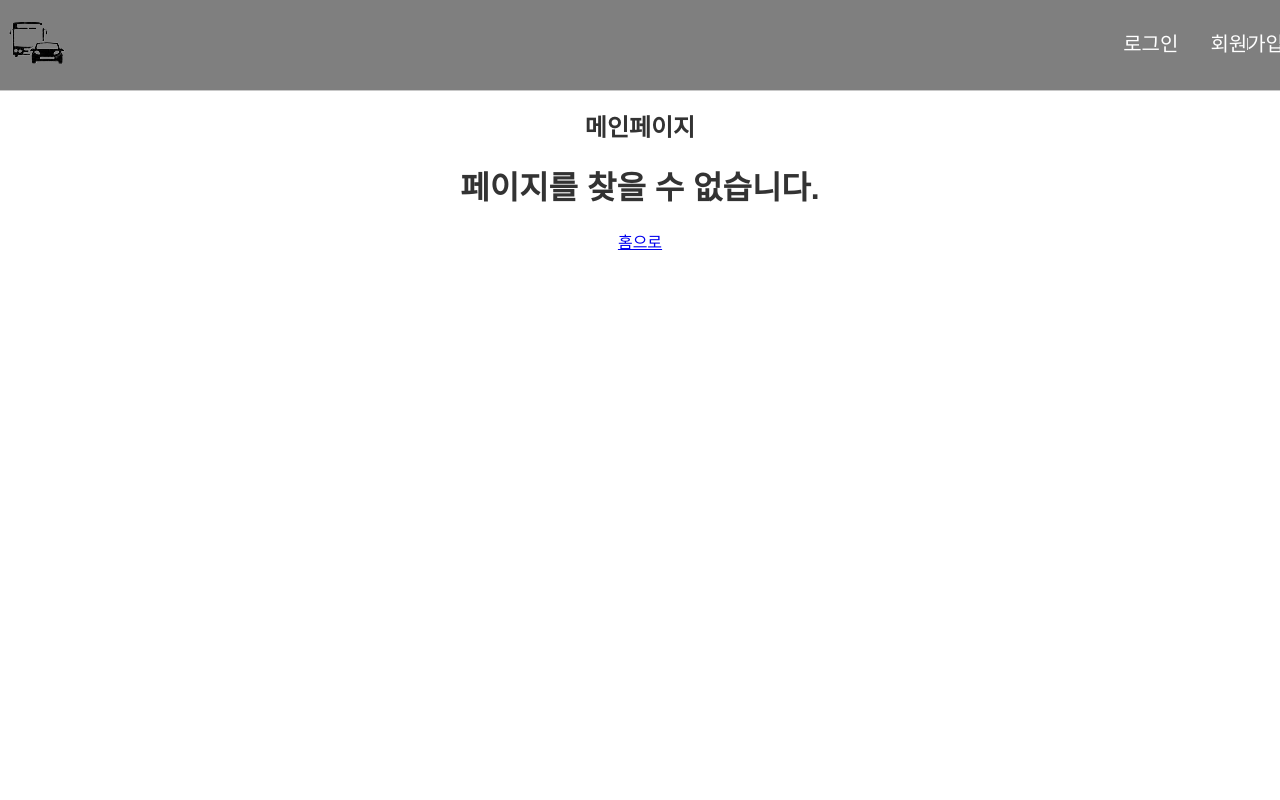
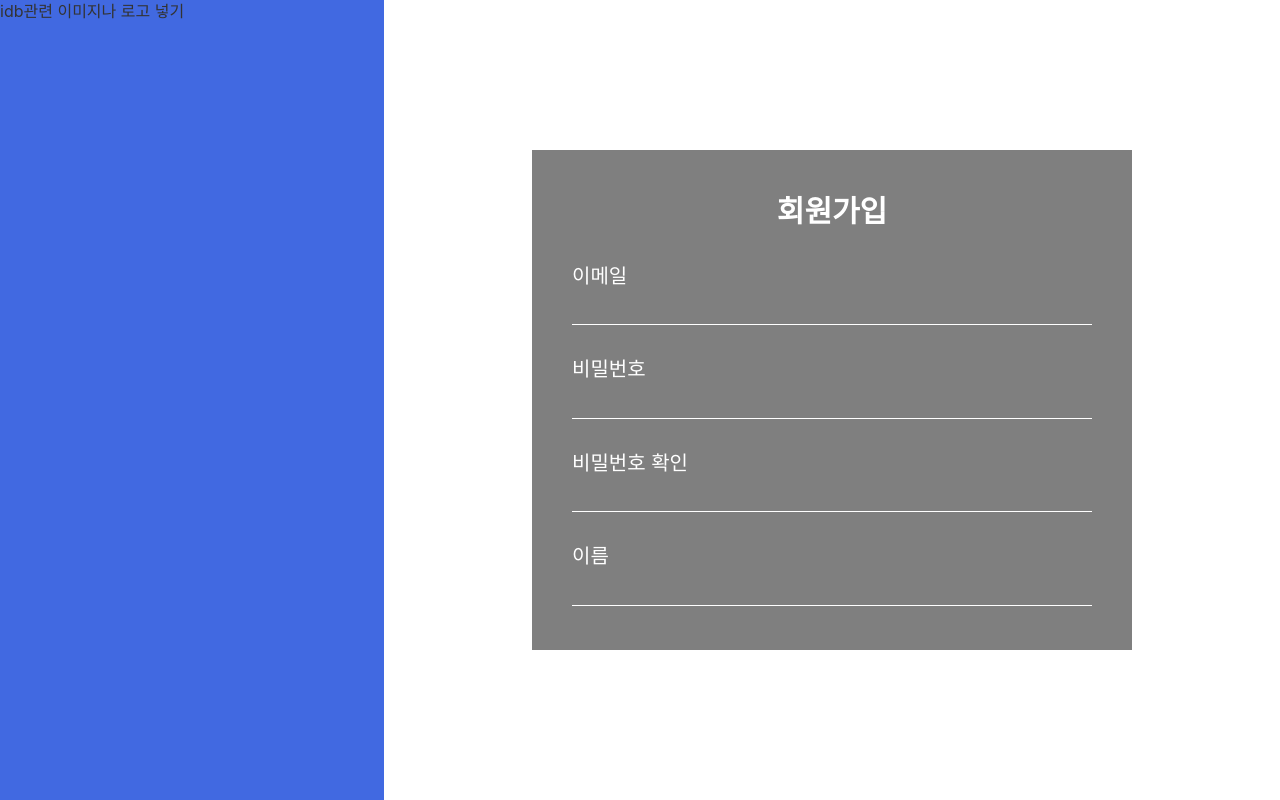
Before and after one commit to kmsdoit/WorkReportWithVueAndGo, a Vue app in the folder frontend/: page /register in a window 1280 px wide. Built offline with nearby package versions, Linux system fonts and the light colour scheme.

Commit message:
register구현중

```diff
--- a/frontend/package.json
+++ b/frontend/package.json
@@ -8,6 +8,7 @@
     "lint": "vue-cli-service lint"
   },
   "dependencies": {
+    "axios": "^0.27.2",
     "core-js": "^3.6.5",
     "vue": "^3.0.0",
     "vue-router": "^4.0.16"
--- a/frontend/src/App.vue
+++ b/frontend/src/App.vue
@@ -1,15 +1,15 @@
 <template>
+  <!-- NavBar는 로그인 성공한 후 메인페이지에서 보여주자. -->
+  <!-- <NavBar/> -->
 
-  <NavBar/>
 
-  <h2>메인페이지</h2>
   <router-view></router-view>
 
 
 </template>
 
 <script>
-import NavBar from './components/NavBar.vue'
+// import NavBar from './components/NavBar.vue'
 
 export default {
   name: 'App',
@@ -19,7 +19,7 @@ export default {
     }
   },
   components: {
-    NavBar,
+    // NavBar,
 }
 }
 </script>
--- a/frontend/src/components/Login.vue
+++ b/frontend/src/components/Login.vue
@@ -2,7 +2,7 @@
   <div class='login-container'>
     <div class="login-box">
       <h2>로그인</h2>
-        <form>
+        <form @submit.prevent="doLogin">
           <div class="user-box">
             <input id="userID" type="text" name="" required="" v-model="userId"/>
             <label>이메일</label>
@@ -11,12 +11,12 @@
             <input id="userPW" type="password" name="" required="" v-model="userPw"/>
             <label>비밀번호</label>
           </div>
-          <button class='login-btn' @click="doLogin()">로그인</button>
+          <button type="submit" class='login-btn'>로그인</button>
         </form>
       <div class="register">
         <button class='findId-btn'>아이디 찾기</button>
         <button class='findPw-btn'>비밀번호 찾기</button>
-        <button class='signUp-btn'>회원가입</button>
+        <button class='signUp-btn' @click="goRegister()">회원 가입</button>
       </div>
     </div>
   </div>
@@ -24,9 +24,11 @@
 
 <script>
 
+import axios from 'axios';
+
 export default {
   name: 'Login',
-  data: function() {
+  data: () => {
     return {
       userId: '',
       userPw: '',
@@ -34,17 +36,29 @@ export default {
     }
   },
   methods: {
-    doLogin(e) {
-      e.preventDefault();
+    doLogin() {
+      // e.preventDefault();
 
       let saveData = {};
       saveData.userId = this.userId;
       saveData.userPw = this.userPw;
 
-      fetch()
+    // fetch는 비교적 최신 브라우저에서만 동작하므로, 브라우저의 호환성을 위해 axios 라이브러리를 주로 쓴다고 함.
+      axios.post('url~~~')
+        .then( result => {
+          console.log(result);
+
+
+
+        }).catch((err) => {
+          console.log(err)
+      })
+
 
     },
-    // html require속성을 통해 자동으로 검사해줌
+    goRegister() {
+      this.$router.push('/register');
+    }
 
   },
 
@@ -56,7 +70,7 @@ export default {
 <style>
 .login-container {
   width: 100vw;
-  /* height: 100vh; */
+  height: 100vh;
   overflow-x: hidden;
   overflow-y: auto;
   margin: 0;
@@ -67,12 +81,15 @@ export default {
   /* background: linear-gradient(#141e30, #243b55); */
   color: white;
   font-size: 16px;
+  font-weight: 400;
+  line-height: 1.4;
 }
 
 .login-box {
   display: block;
-  margin: 150px auto 150px;
+  margin: 150px auto;
   width: 400px;
+  /* height: 350px; */
   padding: 40px;
   background: rgba(0, 0, 0, 0.5);
   border-radius: 10px;
@@ -152,44 +169,45 @@ export default {
   margin-top: 30px;
   border: 1px solid #fff;
   background: transparent;
+  cursor: pointer;
+}
+.login-btn:hover {
+  color: #333;
+  border-radius: 5px;
+  background-color: #c8c8c8;
 }
 
 .register {
   display: flex;
   justify-content: center;
   align-items: center;
-  width: 400px;
+  /* width: 400px; */
   text-align: center;
 }
 
 .findId-btn,
 .findPw-btn,
 .signUp-btn {
-  margin: 30px 10px 0;
+  margin-top: 50px;
+  padding: 0 13px 0;
   border: none;
   background: transparent;
   color: white;
   font-size: 15px;
   transition: 0.5s;
   cursor: pointer;
+  position: relative;
 }
-.findId-btn,
-.findPw-btn {
-  border-right: 0.5px solid rgb(148, 141, 141);
-}
-.findPw-btn {
-  margin-left: -10px;
-}
-.signUp-btn {
-  margin-left: -10px;
-}
-
-.login-btn:hover {
-  color: #333;
-  border-radius: 5px;
-  background-color: #c8c8c8;
-  /* box-shadow: 0 0 5px #03e9f4, 0 0 20px #03e9f4, 0 0 30px #03e9f4,
-    0 0 50px #03e9f4; */
+.findId-btn::after, .findPw-btn::after {
+  content: "";
+  width: 1px;
+  height: 12px;
+  background-color: #e5e5e5;
+  position: absolute;
+  top: 0;
+  bottom: 0;
+  right: 0;
+  margin: auto;
 }
 
 .findId-btn:hover,
--- a/frontend/src/components/NavBar.vue
+++ b/frontend/src/components/NavBar.vue
@@ -8,12 +8,13 @@
 
       <div class="menu-container">
         <ul class="menu">
-          <li>
-            <router-link to="/login" class="login link">로그인</router-link>
+          <!-- 나중에 메뉴 추가 -->
+          <!-- <li>
+            <router-link to="/" class="login link">로그인</router-link>
           </li>
           <li>
             <router-link to="/signup" class="sign-up link">회원가입</router-link>
-          </li>
+          </li> -->
           <!-- <li>
             <routerLink href="/mypage"></routerLink>
           </li> -->
--- /dev/null
+++ b/frontend/src/components/Register.vue
@@ -0,0 +1,271 @@
+<template>
+  <div class="register-container">
+		<div class="w-30">
+			<div>idb관련 이미지나 로고 넣기</div>
+		</div>
+		<div class="w-70">
+			<form @submit.prevent="submitForm" class="register-form">
+				<h2> 회원가입 </h2>
+				<div class="email-box register-div">
+					<label for="id">이메일</label>
+					<input type="text" id="id" v-model="id" autofocus @blur="checkIdValidation"/>
+					<p class="idNone" id="idMsg">{{idMsg}}</p>
+				</div>
+				<div class="pw-box register-div">
+					<label for="pw">비밀번호</label>
+					<input type="password" id="pw" v-model="pw" @blur="checkPwValidation"/>
+					<p class="pwNone" id="pwMsg">{{pwMsg}}</p>
+				</div>
+				<div class="pw-check-box register-div">
+					<label for="pwCheck">비밀번호 확인</label>
+					<input type="password" id="pwCheck" v-model="pwCheck" @blur="checkPwCheckValidation"/>
+					<p class="pwCheckNone" id="pwCheckMsg">{{pwCheckMsg}}</p>
+				</div>
+				<div class="name-box register-div">
+					<label for="name">이름</label>
+					<input type="text" id="name" v-model="name"  />
+				</div>
+				<!-- <div>
+					<label for="position">직책</label>
+					<input type="text" id="position" v-model="position" />
+				</div> -->
+				<button type="submit" class="register-btn">가입하기</button>
+		</form>
+	</div>
+
+	</div>
+</template>
+
+<script>
+import axios from 'axios';
+
+export default {
+	name: 'SignupForm',
+	data() {
+		return {
+			id: '',
+			pw: '',
+			pwCheck: '',
+			name: '',
+			idMsg: '',
+			pwMsg: '',
+			pwCheckMsg: '',
+
+		};
+	},
+	methods: {
+		// id 유효성 검사
+		checkIdValidation() {
+			/* eslint-disable */
+			// 아이디는 공백이면 안되고, 이메일 형식으로 작성되어야 한다.
+			const reg = /^[0-9a-zA-Z]([-_.]?[0-9a-zA-Z])*@[0-9a-zA-Z]([-_.]?[0-9a-zA-Z])*.[a-zA-Z]{2,3}$/i;
+			const isValidId = reg.test(this.id);
+			console.log(isValidId);		// 유효한 id를 입력하면 true가 나와야함
+
+			const userId = document.getElementById('id');
+
+
+			if (this.id.length == 0) {
+				userId.classList.add('border-red');
+				this.idMsg = '공백입니다.';
+			}
+			else if (isValidId !== true) {
+				userId.classList.add('border-red');
+				this.idMsg = '올바른 이메일 형식이 아닙니다.';
+			}
+			else if (isValidId == true) {
+				userId.classList.remove('border-red');
+				this.idMsg = '';
+			}
+		},
+
+		// 비밀번호 유효성 검사
+		checkPwValidation() {
+			// 특수문자 / 문자 / 숫자 포함 형태의 8~15자리 이내의 암호 정규식
+			const reg = /^.*(?=^.{8,15}$)(?=.*\d)(?=.*[a-zA-Z])(?=.*[!@#$%^&+=]).*$/;
+			const isValidPw = reg.test(this.pw);
+			console.log(isValidPw);
+
+			const userPw = document.getElementById('pw');
+
+
+			if (this.pw.length == 0) {
+				userPw.classList.add('border-red');
+				this.pwMsg = '공백입니다.';
+			}
+			else if (isValidPw !== true) {
+				userPw.classList.add('border-red');
+				this.pwMsg = '비밀번호는 특수문자,문자,숫자를 포함한 형태의 8~15자리 이내로 해주세요.';
+			}
+			else if (isValidPw == true) {
+				userPw.classList.remove('border-red');
+				this.pwMsg = '';
+			}
+		},
+
+		// 비밀번호 확인 유효성 검사
+		checkPwCheckValidation() {
+			// this.pw와 일치하는지만 확인
+			const isValidPwCheck = this.pw === this.pwCheck;
+			console.log(isValidPwCheck);
+
+			const userPwCheck = document.getElementById('pwCheck');
+
+
+			if (this.pwCheck.length == 0) {
+				userPwCheck.classList.add('border-red');
+				this.pwCheckMsg = '공백입니다.';
+			}
+			else if (isValidPwCheck !== true) {
+				userPwCheck.classList.add('border-red');
+				this.pwCheckMsg = '비밀번호가 일치하지 않습니다.';
+			}
+			else if (isValidPwCheck == true) {
+				userPwCheck.classList.remove('border-red');
+				this.pwCheckMsg = '';
+			}
+		},
+		// 가입하기 클릭시 실행할 함수(form 전송시)
+		submitForm() {
+			// 폼 전송시 id, pw, pwCheck 모두 검사
+			this.checkIdValidation();
+			this.checkPwValidation();
+			this.checkPwCheckValidation();
+
+
+			//
+			axios.post('')
+				.then(result => {
+					console.log(result);
+
+
+
+				})
+				.catch(err => {
+					console.log(err);
+
+
+
+				})
+
+
+		},
+	},
+};
+</script>
+
+<style>
+* {
+	box-sizing: border-box;
+	font-family: -apple-system, BlinkMacSystemFont, "Segoe UI", Roboto, Oxygen, Ubuntu, Cantarell, "Open Sans", "Helvetica Neue", sans-serif;
+	font-size: 16px;
+	font-weight: 400;
+  line-height: 1.4;
+	margin: 0;
+  padding: 0;
+}
+.register-container {
+  width: 100vw;
+  height: 100vh;
+  overflow-x: hidden;
+  overflow-y: auto;
+	position: relative;
+
+  /* background: linear-gradient(#141e30, #243b55); */
+  /* color: white; */
+
+}
+.w-30 {
+	width: 30vw;
+	height: 100vh;
+	display: flex;
+	background-color: royalblue;
+	position: absolute;
+	top: 0;
+	left: 0;
+}
+.w-70 {
+	width: 70vw;
+	height: 100vh;
+	display: flex;
+	/* background-color: orange; */
+	position: absolute;
+	top: 0;
+	right: 0;
+}
+.register-form {
+	display: block;
+  margin: 150px auto;
+  width: 600px;
+  padding: 40px;
+  background: rgba(0, 0, 0, 0.5);
+}
+.register-form h2 {
+	margin-bottom: 60px;
+	font-size: 30px;
+	font-weight: 600;
+	color: #fff;
+}
+.register-div {
+	/* width: 100%; */
+	margin: 5px auto 60px;
+	position: relative;
+}
+
+.register-div input {
+	width: 100%;
+	display: block;
+	/* margin-bottom: 60px; */
+	padding: 5px 0;
+	border: none;
+  border-bottom: 1px solid #fff;
+  outline: none;
+  background: transparent;
+}
+.register-div label {
+	position: absolute;
+  top: -30px;
+  left: 0;
+	/* padding: 5px; */
+  font-size: 20px;
+  color: #fff;
+  pointer-events: none;
+  transition: 0.5s;
+}
+.register-div p {
+	text-align: left;
+	margin-top: 5px;
+	color: tomato;
+}
+
+/* 클래스 추가시 붙이기 */
+.register-div .border-red {
+	border: none;
+	border-bottom: 1px solid red;
+	outline: none;
+}
+/* .idNone, .pwNone, .pwCheckNone {
+	display: none;
+} */
+
+.register-btn {
+  display: inline-block;
+  width: 100%;
+  padding: 10px 15px;
+  font-size: 20px;
+  text-decoration: none;
+  letter-spacing: 3px;
+  margin-top: -20px;
+	color: #fff;
+  cursor: pointer;
+  transition: 0.5s;
+  border: 1px solid #fff;
+	border-radius: 2px;
+  background: transparent;
+}
+.register-btn:hover {
+	color: #333;
+  border-radius: 5px;
+  background-color: #c8c8c8;
+}
+</style>
--- a/frontend/src/router.js
+++ b/frontend/src/router.js
@@ -4,6 +4,8 @@ import { createWebHistory, createRouter } from "vue-router";   // HTML5 모드
 // import App from './App.vue';
 import Login from './components/Login.vue';
 import ErrorPage from './components/ErrorPage.vue';
+import Register from './components/Register.vue';
+
 
 
 const routes = [
@@ -12,9 +14,14 @@ const routes = [
   //   component: App,
   // },
   {
-    path: "/login",
+    path: "/",    // 첫 화면을 로그인 화면으로 설정
     name: "Login",
     component: Login,
+  },
+  {
+    path: "/register",  // 회원가입 페이지로 이동
+    name: "Register",
+    component: Register,
   },
   // 같은 라우터에 걸리면 위에 있는걸 적용시킨다. 따라서, 404 페이지같은 경우 맨 아래에 기재하자.
   {
--- /dev/null
+++ b/frontend/vue.config.js
@@ -0,0 +1,3 @@
+module.exports = {
+  lintOnSave: false
+}
```
Also changed, not shown: 1 other file (tests, documents, lock files or other folders).
